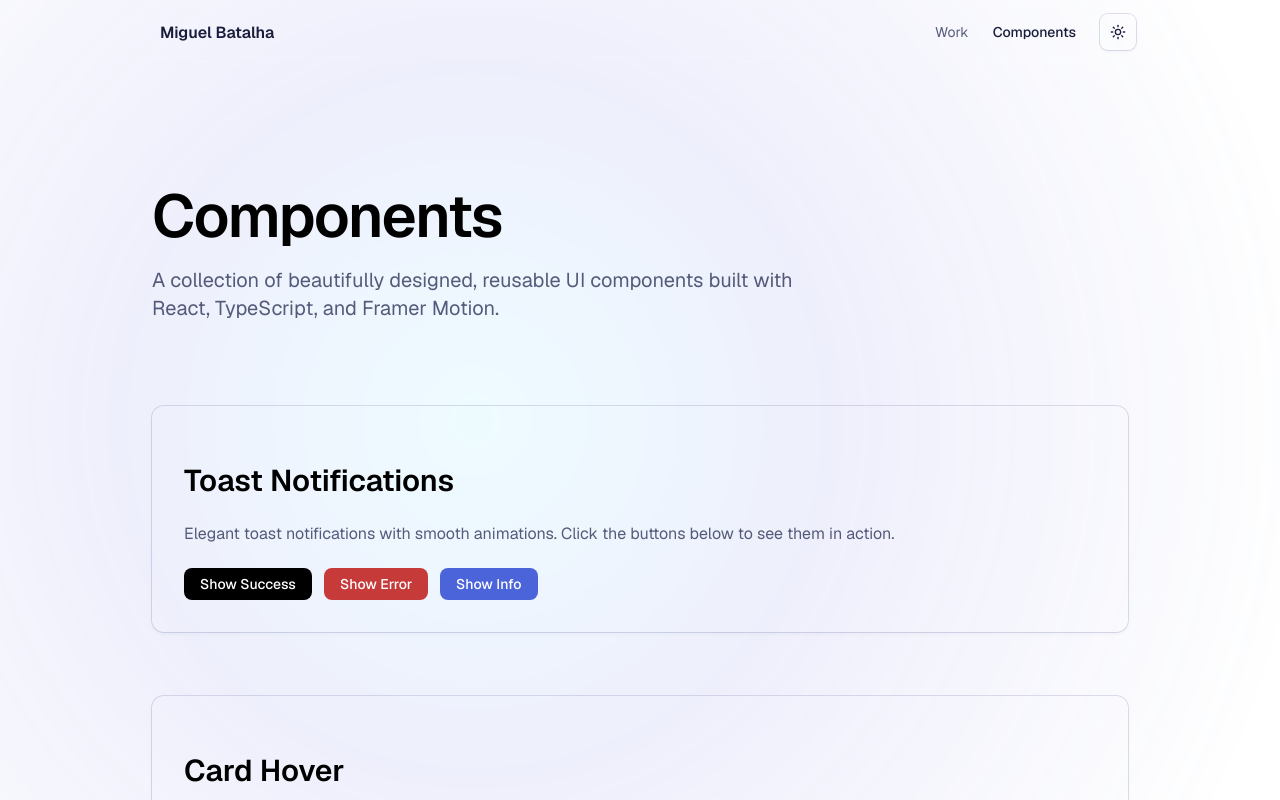
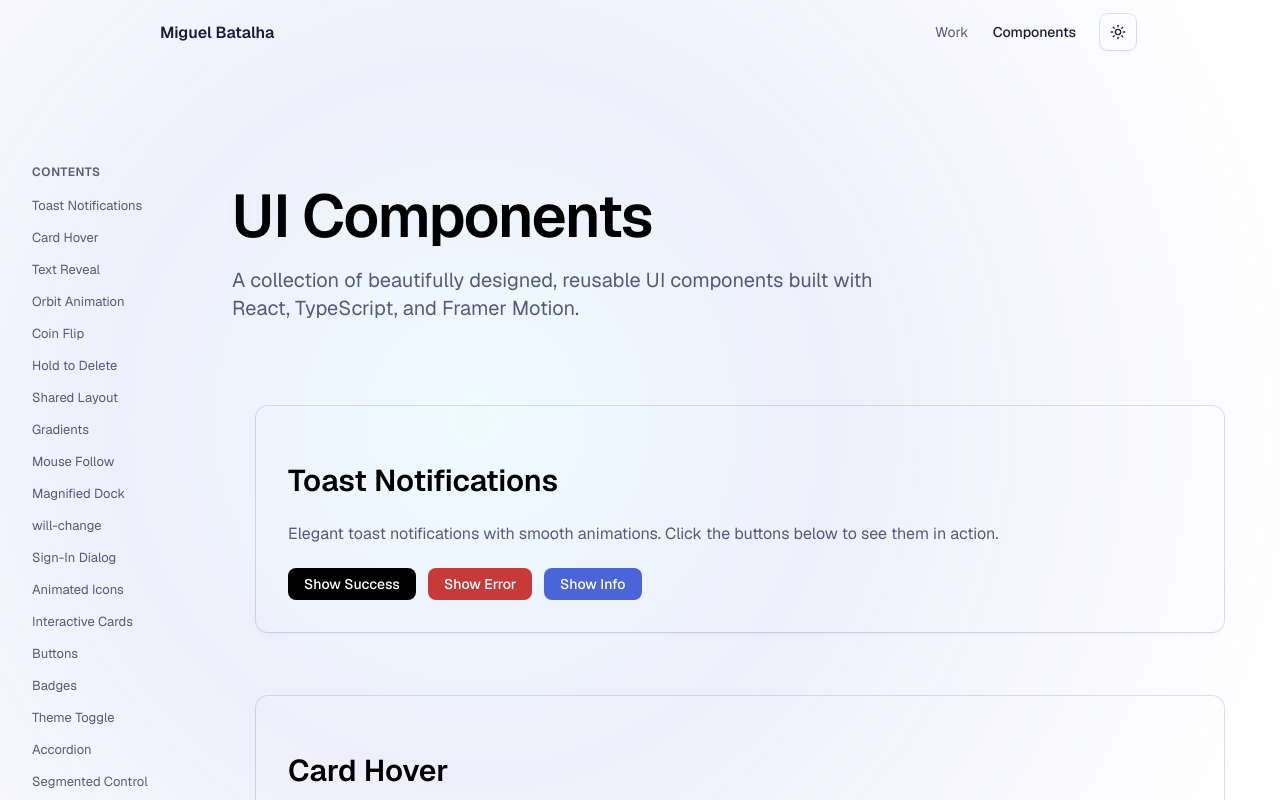
Before and after one commit to DrUninstall/miguelbatalha, a Next.js app: page /components in a window 1280 px wide. Shown: the top 800 px of the page. Built offline with nearby package versions, Linux system fonts and the light colour scheme.

Commit message:
fix animated docker, apple style. Add table of contents/list to components page

```diff
--- a/app/components/page.module.css
+++ b/app/components/page.module.css
@@ -2,6 +2,72 @@
 
 .page {
   min-height: 100vh;
+}
+
+/* ─────────── TABLE OF CONTENTS SIDEBAR ─────────── */
+
+.pageLayout {
+  display: flex;
+  max-width: 1280px;
+  margin: 0 auto;
+  padding: 0 24px;
+}
+
+.toc {
+  display: none;
+}
+
+@media (min-width: 1100px) {
+  .toc {
+    display: block;
+    position: sticky;
+    top: 100px;
+    width: 200px;
+    flex-shrink: 0;
+    height: fit-content;
+    padding-right: 32px;
+    margin-top: 128px;
+  }
+
+  .tocNav {
+    padding: 16px 0;
+  }
+
+  .tocTitle {
+    font-size: 12px;
+    font-weight: 600;
+    text-transform: uppercase;
+    letter-spacing: 0.05em;
+    color: rgb(var(--text-weak));
+    margin-bottom: 12px;
+  }
+
+  .tocList {
+    list-style: none;
+    margin: 0;
+    padding: 0;
+    display: flex;
+    flex-direction: column;
+    gap: 4px;
+  }
+
+  .tocLink {
+    display: block;
+    font-size: 13px;
+    line-height: 20px;
+    color: rgb(var(--text-weak));
+    padding: 4px 0;
+    transition: color var(--duration-fast) var(--ease-out-cubic);
+  }
+
+  .tocLink:hover {
+    color: rgb(var(--text-strong));
+  }
+
+  .mainContent {
+    flex: 1;
+    min-width: 0;
+  }
 }
 
 /* Navigation - reusing from other pages */
@@ -56,9 +122,16 @@
 
 /* Header */
 .header {
-  max-width: 1024px;
-  margin: 0 auto;
-  padding: 128px 24px 64px;
+  padding: 128px 0 64px;
+}
+
+/* Fallback for non-sidebar layout */
+@media (max-width: 1099px) {
+  .header {
+    max-width: 1024px;
+    margin: 0 auto;
+    padding: 128px 24px 64px;
+  }
 }
 
 .title {
--- a/app/components/page.tsx
+++ b/app/components/page.tsx
@@ -114,10 +114,48 @@ function ComponentsPageContent() {
         </div>
       </nav>
 
+      {/* Page Layout with ToC */}
+      <div className={styles.pageLayout}>
+        {/* Table of Contents Sidebar */}
+        <aside className={styles.toc}>
+          <nav className={styles.tocNav}>
+            <h3 className={styles.tocTitle}>Contents</h3>
+            <ul className={styles.tocList}>
+              <li><a href="#toast" className={styles.tocLink}>Toast Notifications</a></li>
+              <li><a href="#card-hover" className={styles.tocLink}>Card Hover</a></li>
+              <li><a href="#text-reveal" className={styles.tocLink}>Text Reveal</a></li>
+              <li><a href="#orbit" className={styles.tocLink}>Orbit Animation</a></li>
+              <li><a href="#coin-flip" className={styles.tocLink}>Coin Flip</a></li>
+              <li><a href="#hold-to-delete" className={styles.tocLink}>Hold to Delete</a></li>
+              <li><a href="#shared-layout" className={styles.tocLink}>Shared Layout</a></li>
+              <li><a href="#gradients" className={styles.tocLink}>Gradients</a></li>
+              <li><a href="#mouse-follow" className={styles.tocLink}>Mouse Follow</a></li>
+              <li><a href="#magnified-dock" className={styles.tocLink}>Magnified Dock</a></li>
+              <li><a href="#will-change" className={styles.tocLink}>will-change</a></li>
+              <li><a href="#sign-in-dialog" className={styles.tocLink}>Sign-In Dialog</a></li>
+              <li><a href="#animated-icons" className={styles.tocLink}>Animated Icons</a></li>
+              <li><a href="#interactive-cards" className={styles.tocLink}>Interactive Cards</a></li>
+              <li><a href="#buttons" className={styles.tocLink}>Buttons</a></li>
+              <li><a href="#badges" className={styles.tocLink}>Badges</a></li>
+              <li><a href="#theme-toggle" className={styles.tocLink}>Theme Toggle</a></li>
+              <li><a href="#accordion" className={styles.tocLink}>Accordion</a></li>
+              <li><a href="#segmented-control" className={styles.tocLink}>Segmented Control</a></li>
+              <li><a href="#form-inputs" className={styles.tocLink}>Form Inputs</a></li>
+              <li><a href="#tab-selector" className={styles.tocLink}>Tab Selector</a></li>
+              <li><a href="#stages" className={styles.tocLink}>Progress Stages</a></li>
+              <li><a href="#toggle" className={styles.tocLink}>Toggle Switch</a></li>
+              <li><a href="#paginated-list" className={styles.tocLink}>Paginated List</a></li>
+              <li><a href="#scrollable-list" className={styles.tocLink}>Scrollable List</a></li>
+            </ul>
+          </nav>
+        </aside>
+
+        {/* Main Content */}
+        <div className={styles.mainContent}>
           {/* Header */}
           <section className={styles.header}>
             <h1 className={styles.title}>
-          Components
+              UI Components
             </h1>
             <p className={styles.description}>
               A collection of beautifully designed, reusable UI components built with React, TypeScript, and Framer Motion.
@@ -129,7 +167,7 @@ function ComponentsPageContent() {
             <div className={styles.sections}>
 
             {/* Toast Notifications */}
-        <section className={styles.section}>
+            <section id="toast" className={styles.section}>
           <h2 className={styles.sectionTitle}>Toast Notifications</h2>
           <p className={styles.sectionDescription}>
             Elegant toast notifications with smooth animations. Click the buttons below to see them in action.
@@ -163,7 +201,7 @@ function ComponentsPageContent() {
         </section>
 
             {/* Card Hover */}
-        <section className={styles.section}>
+            <section id="card-hover" className={styles.section}>
           <h2 className={styles.sectionTitle}>Card Hover</h2>
           <p className={styles.sectionDescription}>
             Interactive card with hidden description that reveals on hover or focus.
@@ -174,7 +212,7 @@ function ComponentsPageContent() {
         </section>
 
             {/* Text Reveal */}
-        <section className={styles.section}>
+            <section id="text-reveal" className={styles.section}>
           <h2 className={styles.sectionTitle}>Text Reveal</h2>
           <p className={styles.sectionDescription}>
             Animated text reveal where each letter appears with a staggered delay.
@@ -185,7 +223,7 @@ function ComponentsPageContent() {
         </section>
 
             {/* Orbiting Animation */}
-        <section className={styles.section}>
+            <section id="orbit" className={styles.section}>
           <h2 className={styles.sectionTitle}>Orbiting Animation</h2>
           <p className={styles.sectionDescription}>
             3D orbiting animation using CSS transforms and perspective.
@@ -196,7 +234,7 @@ function ComponentsPageContent() {
         </section>
 
             {/* Coin Flip */}
-        <section className={styles.section}>
+            <section id="coin-flip" className={styles.section}>
           <h2 className={styles.sectionTitle}>Coin Flip</h2>
           <p className={styles.sectionDescription}>
             3D coin rotation with front, back, and edge using CSS transforms.
@@ -207,7 +245,7 @@ function ComponentsPageContent() {
         </section>
 
             {/* Hold to Delete */}
-        <section className={styles.section}>
+            <section id="hold-to-delete" className={styles.section}>
           <h2 className={styles.sectionTitle}>Hold to Delete</h2>
           <p className={styles.sectionDescription}>
             Press and hold the button to reveal the delete confirmation using clip-path animation.
@@ -218,7 +256,7 @@ function ComponentsPageContent() {
         </section>
 
             {/* Shared Layout Animations */}
-        <section className={styles.section}>
+            <section id="shared-layout" className={styles.section}>
           <h2 className={styles.sectionTitle}>Shared Layout Animations</h2>
           <p className={styles.sectionDescription}>
             Framer Motion&apos;s layoutId enables smooth FLIP animations between different elements.
@@ -262,7 +300,7 @@ function ComponentsPageContent() {
         </section>
 
             {/* Gradients */}
-        <section className={styles.section}>
+            <section id="gradients" className={styles.section}>
           <h2 className={styles.sectionTitle}>Gradients</h2>
           <p className={styles.sectionDescription}>
             CSS gradients showcase including gradient types, color space interpolation, animations, and layered effects.
@@ -315,7 +353,7 @@ function ComponentsPageContent() {
         </section>
 
             {/* Mouse Follow Pattern */}
-        <section className={styles.section}>
+            <section id="mouse-follow" className={styles.section}>
           <h2 className={styles.sectionTitle}>Mouse Follow Pattern</h2>
           <p className={styles.sectionDescription}>
             Interactive grid using useMotionValue, useSpring, and useTransform.
@@ -327,7 +365,7 @@ function ComponentsPageContent() {
         </section>
 
             {/* Magnified Dock */}
-        <section className={styles.section}>
+            <section id="magnified-dock" className={styles.section}>
           <h2 className={styles.sectionTitle}>Magnified Dock</h2>
           <p className={styles.sectionDescription}>
             macOS-style dock with magnification. Uses useTransform for distance-based
@@ -337,7 +375,7 @@ function ComponentsPageContent() {
         </section>
 
             {/* Will-Change Demo */}
-        <section className={styles.section}>
+            <section id="will-change" className={styles.section}>
           <h2 className={styles.sectionTitle}>will-change Property</h2>
           <p className={styles.sectionDescription}>
             Hint to browsers to pre-promote elements to GPU layers before animation starts.
@@ -347,7 +385,7 @@ function ComponentsPageContent() {
         </section>
 
             {/* Sign-In Dialog */}
-        <section className={styles.section}>
+            <section id="sign-in-dialog" className={styles.section}>
           <h2 className={styles.sectionTitle}>Sign-In Dialog</h2>
           <p className={styles.sectionDescription}>
             Animated multi-step dialog with smooth height transitions, morphing tabs, and content switching using AnimatePresence.
@@ -356,7 +394,7 @@ function ComponentsPageContent() {
         </section>
 
             {/* Animated Icons */}
-        <section className={styles.section}>
+            <section id="animated-icons" className={styles.section}>
           <h2 className={styles.sectionTitle}>Animated Icons</h2>
           <p className={styles.sectionDescription}>
             Interactive icons with delightful micro-animations. Hover or click to see them come to life.
@@ -434,7 +472,7 @@ function ComponentsPageContent() {
         </section>
 
             {/* Interactive Cards */}
-        <section className={styles.section}>
+            <section id="interactive-cards" className={styles.section}>
           <h2 className={styles.sectionTitle}>Interactive Cards</h2>
           <div className={styles.showcaseGrid}>
             <div
@@ -461,7 +499,7 @@ function ComponentsPageContent() {
         </section>
 
             {/* Buttons */}
-        <section className={styles.section}>
+            <section id="buttons" className={styles.section}>
           <h2 className={styles.sectionTitle}>Buttons</h2>
           <p className={styles.sectionDescription}>
             Comprehensive button system with type (hierarchy), tone (color scheme), and size variations.
@@ -512,7 +550,7 @@ function ComponentsPageContent() {
         </section>
 
             {/* Badges */}
-        <section className={styles.section}>
+            <section id="badges" className={styles.section}>
           <h2 className={styles.sectionTitle}>Badges</h2>
           <p className={styles.sectionDescription}>
             Status badges for different states and contexts.
@@ -537,7 +575,7 @@ function ComponentsPageContent() {
         </section>
 
             {/* Theme Toggle */}
-        <section className={styles.section}>
+            <section id="theme-toggle" className={styles.section}>
           <h2 className={styles.sectionTitle}>Theme Toggle</h2>
           <p className={styles.sectionDescription}>
             Switch between light and dark modes with smooth transitions.
@@ -555,7 +593,7 @@ function ComponentsPageContent() {
         </section>
 
             {/* Accordion */}
-        <section className={styles.section}>
+            <section id="accordion" className={styles.section}>
           <h2 className={styles.sectionTitle}>Accordion</h2>
           <Accordion>
             <AccordionItem title="What is your design philosophy?">
@@ -582,7 +620,7 @@ function ComponentsPageContent() {
         </section>
 
             {/* Segmented Control */}
-        <section className={styles.section}>
+            <section id="segmented-control" className={styles.section}>
           <h2 className={styles.sectionTitle}>Segmented Control</h2>
           <p className={styles.sectionDescription}>
             Animated segmented control with sliding thumb indicator.
@@ -602,7 +640,7 @@ function ComponentsPageContent() {
         </section>
 
             {/* Input & TextArea */}
-        <section className={styles.section}>
+            <section id="form-inputs" className={styles.section}>
           <h2 className={styles.sectionTitle}>Form Inputs</h2>
           <p className={styles.sectionDescription}>
             Form inputs with icon support, validation states, and consistent styling.
@@ -633,7 +671,7 @@ function ComponentsPageContent() {
         </section>
 
             {/* Tab Selector */}
-        <section className={styles.section} style={{ padding: 0, overflow: 'hidden' }}>
+            <section id="tab-selector" className={styles.section} style={{ padding: 0, overflow: 'hidden' }}>
           <div style={{ padding: '32px 32px 0' }}>
             <h2 className={styles.sectionTitle} style={{ marginBottom: '24px' }}>Tab Selector</h2>
           </div>
@@ -655,7 +693,7 @@ function ComponentsPageContent() {
         </section>
 
             {/* Stages */}
-        <section className={styles.section}>
+            <section id="stages" className={styles.section}>
           <h2 className={styles.sectionTitle}>Progress Stages</h2>
           <Stages
             stages={stages}
@@ -683,7 +721,7 @@ function ComponentsPageContent() {
         </section>
 
             {/* Toggle */}
-        <section className={styles.section}>
+            <section id="toggle" className={styles.section}>
           <h2 className={styles.sectionTitle}>Toggle Switch</h2>
           <p className={styles.sectionDescription}>
             Animated toggle switches with spring physics.
@@ -710,7 +748,7 @@ function ComponentsPageContent() {
         </section>
 
             {/* Paginated List */}
-        <section className={styles.section}>
+            <section id="paginated-list" className={styles.section}>
           <h2 className={styles.sectionTitle}>Paginated List</h2>
           <p className={styles.sectionDescription}>
             List with pagination controls and page navigation.
@@ -728,7 +766,7 @@ function ComponentsPageContent() {
         </section>
 
             {/* Scrollable List */}
-        <section className={styles.section}>
+            <section id="scrollable-list" className={styles.section}>
           <h2 className={styles.sectionTitle}>Scrollable List</h2>
           <p className={styles.sectionDescription}>
             Virtualized list component with smooth scrolling for large datasets.
@@ -747,6 +785,8 @@ function ComponentsPageContent() {
 
             </div>
           </main>
+        </div>
+      </div>
 
       {/* Footer */}
       <footer className={styles.footer}>
--- a/package.json
+++ b/package.json
@@ -13,6 +13,7 @@
     "@mdx-js/react": "^3.1.1",
     "@next/mdx": "^16.0.3",
     "@radix-ui/react-icons": "^1.3.2",
+    "@radix-ui/react-tooltip": "^1.2.8",
     "@types/mdx": "^2.0.13",
     "clsx": "^2.1.1",
     "framer-motion": "^12.23.24",
```
Also changed, not shown: components/magnified-dock.module.css (+19 -14 lines), components/magnified-dock.tsx (+17 -23 lines), 1 other file (tests, documents, lock files or other folders). Lines whose indentation alone changed are shown as unchanged.
